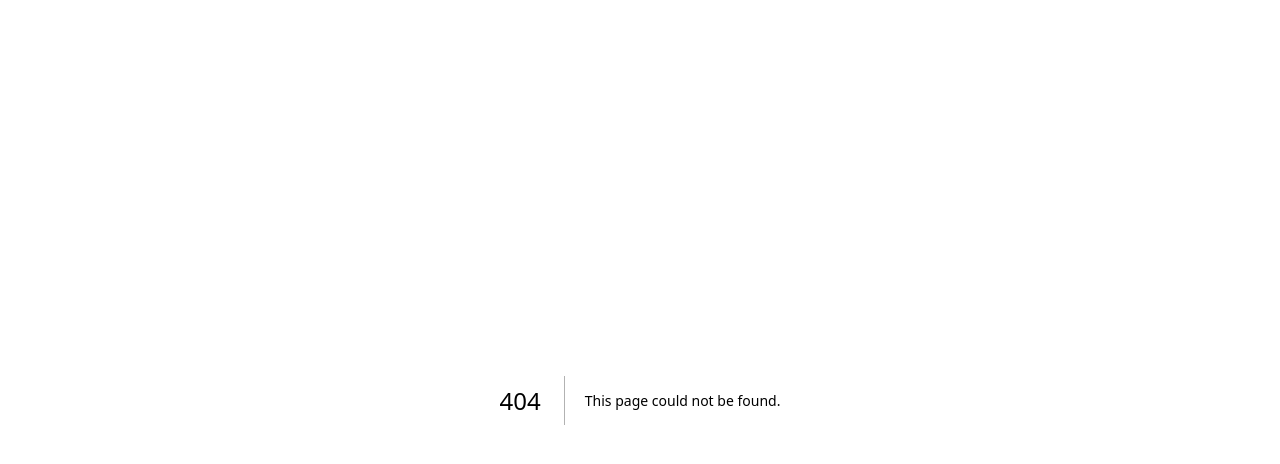
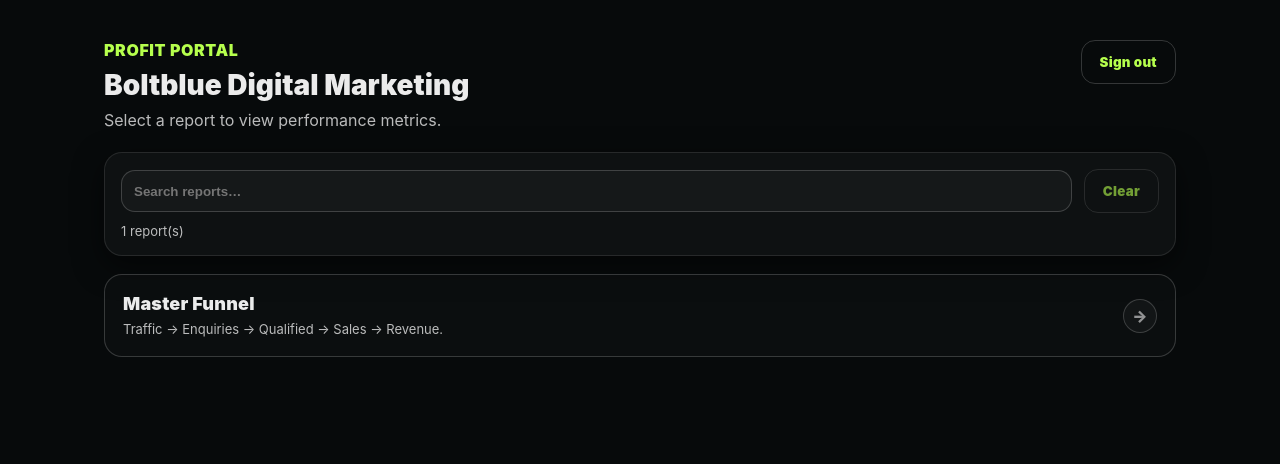
Before and after one commit to ProfitClarity-Systems/boltblue-profit-portal, a Next.js app: page /reports in a window 1280 px wide. Before the commit this address had no page. Shown: the top 464 px of the page. Built offline with nearby package versions, Linux system fonts and the light colour scheme; no server answers.

Commit message:
Auth/Login Forced Implemented

```diff
--- a/package.json
+++ b/package.json
@@ -9,6 +9,7 @@
     "lint": "eslint"
   },
   "dependencies": {
+    "@supabase/ssr": "^0.8.0",
     "@supabase/supabase-js": "^2.98.0",
     "next": "16.1.6",
     "react": "19.2.3",
--- /dev/null
+++ b/src/app/reports/page.tsx
@@ -0,0 +1,205 @@
+"use client";
+
+import { useMemo, useState } from "react";
+import Link from "next/link";
+import { supabase } from "@/lib/supabase";
+import { Container } from "@/components/ui/Container";
+import { Card } from "@/components/ui/Card";
+import { SecondaryButton } from "@/components/ui/SecondaryButton";
+
+type ReportItem = {
+  href: string;
+  title: string;
+  description: string;
+};
+
+export default function ReportsPage() {
+  const [query, setQuery] = useState("");
+
+  const clientName = "Boltblue Digital Marketing";
+
+  const reports: ReportItem[] = useMemo(
+    () => [
+      {
+        href: "/reports/master-funnel",
+        title: "Master Funnel",
+        description: "Traffic → Enquiries → Qualified → Sales → Revenue.",
+      },
+    ],
+    []
+  );
+
+  const filtered = useMemo(() => {
+    const q = query.trim().toLowerCase();
+    if (!q) return reports;
+    return reports.filter((r) => {
+      return (
+        r.title.toLowerCase().includes(q) ||
+        r.description.toLowerCase().includes(q)
+      );
+    });
+  }, [query, reports]);
+
+  async function onSignOut() {
+    await supabase.auth.signOut();
+    window.location.href = "/login";
+  }
+
+  return (
+    <Container>
+      <div
+        style={{
+          display: "flex",
+          alignItems: "flex-start",
+          justifyContent: "space-between",
+          gap: 12,
+          paddingTop: 40,
+        }}
+      >
+        <div style={{ flex: 1 }}>
+          <div
+            style={{
+              color: "var(--lime)",
+              fontWeight: 900,
+              letterSpacing: 0.6,
+              marginBottom: 10,
+            }}
+          >
+            PROFIT PORTAL
+          </div>
+
+          <div style={{ fontSize: 28, fontWeight: 900, lineHeight: 1.08 }}>
+            {clientName}
+          </div>
+
+          <div style={{ height: 10 }} />
+
+          <div style={{ color: "var(--text-muted)", maxWidth: 720 }}>
+            Select a report to view performance metrics.
+          </div>
+        </div>
+
+        <SecondaryButton onClick={onSignOut}>Sign out</SecondaryButton>
+      </div>
+
+      <div style={{ height: 22 }} />
+
+      <Card style={{ padding: 16, marginBottom: 18 }}>
+        <div style={{ display: "flex", alignItems: "center", gap: 12 }}>
+          <div style={{ flex: 1 }}>
+            <input
+              value={query}
+              onChange={(e) => setQuery(e.target.value)}
+              placeholder="Search reports…"
+              style={{ width: "100%" }}
+            />
+          </div>
+
+          <SecondaryButton
+            type="button"
+            onClick={() => setQuery("")}
+            disabled={!query.trim()}
+            style={{ opacity: query.trim() ? 1 : 0.6 }}
+          >
+            Clear
+          </SecondaryButton>
+        </div>
+
+        <div style={{ height: 10 }} />
+
+        <div
+          style={{
+            display: "flex",
+            justifyContent: "space-between",
+            gap: 12,
+            flexWrap: "wrap",
+            color: "var(--text-muted)",
+            fontSize: 13,
+          }}
+        >
+          <div>{filtered.length} report(s)</div>
+        </div>
+      </Card>
+
+      <div style={{ display: "grid", gap: 14, paddingBottom: 60 }}>
+        {filtered.map((r) => (
+          <Link
+            key={r.href}
+            href={r.href}
+            style={{ textDecoration: "none", color: "inherit" }}
+          >
+            <div
+              style={{
+                borderRadius: "var(--radius-lg)",
+                border: "1px solid var(--border-strong)",
+                background: "rgba(255,255,255,0.02)",
+                padding: 18,
+                transition: "transform 120ms ease, border-color 120ms ease",
+              }}
+            >
+              <div style={{ display: "flex", alignItems: "center", gap: 10 }}>
+                <div style={{ flex: 1, minWidth: 0 }}>
+                  <div
+                    style={{
+                      fontSize: 18,
+                      fontWeight: 950,
+                      letterSpacing: 0.2,
+                      marginBottom: 6,
+                      whiteSpace: "nowrap",
+                      overflow: "hidden",
+                      textOverflow: "ellipsis",
+                    }}
+                  >
+                    {r.title}
+                  </div>
+
+                  <div
+                    style={{
+                      color: "var(--text-muted)",
+                      fontSize: 13,
+                      lineHeight: 1.4,
+                    }}
+                  >
+                    {r.description}
+                  </div>
+                </div>
+
+                <div
+                  style={{
+                    width: 34,
+                    height: 34,
+                    borderRadius: 999,
+                    border: "1px solid var(--border-strong)",
+                    background: "rgba(255,255,255,0.03)",
+                    display: "flex",
+                    alignItems: "center",
+                    justifyContent: "center",
+                    color: "var(--text-faint)",
+                    fontWeight: 950,
+                    marginLeft: 6,
+                  }}
+                >
+                  →
+                </div>
+              </div>
+            </div>
+          </Link>
+        ))}
+
+        {filtered.length === 0 ? (
+          <div
+            style={{
+              padding: 18,
+              borderRadius: "var(--radius-lg)",
+              border: "1px solid var(--border-strong)",
+              background: "rgba(255,255,255,0.02)",
+              color: "var(--text-muted)",
+            }}
+          >
+            No reports match your search.
+          </div>
+        ) : null}
+      </div>
+    </Container>
+  );
+}
--- a/src/lib/supabase.ts
+++ b/src/lib/supabase.ts
@@ -1,6 +1,6 @@
-import { createClient } from "@supabase/supabase-js";
+import { createBrowserClient } from "@supabase/ssr";
 
 const supabaseUrl = process.env.NEXT_PUBLIC_SUPABASE_URL!;
 const supabaseAnonKey = process.env.NEXT_PUBLIC_SUPABASE_ANON_KEY!;
 
-export const supabase = createClient(supabaseUrl, supabaseAnonKey);
+export const supabase = createBrowserClient(supabaseUrl, supabaseAnonKey);
```
Also changed, not shown: src/app/login/page.tsx (+9 -8 lines), src/middleware.ts (added, +53 -0 lines), public/boltblue-logo.png (added), 1 other file (tests, documents, lock files or other folders).
